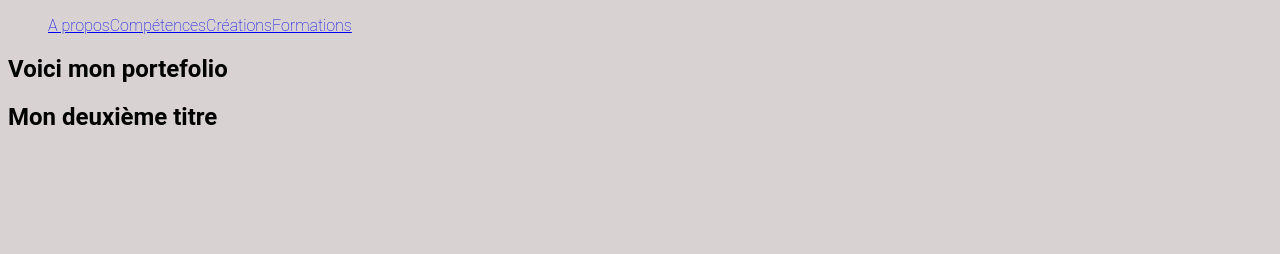
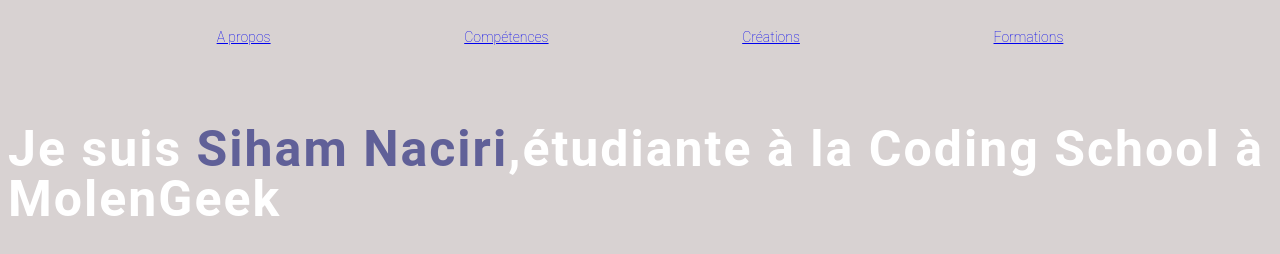
Before and after one commit to sihamnac/portefolio_siham_naciri, a plain HTML site: page index.html in a window 1280 px wide. Drawn offline with Linux system fonts and the light colour scheme.

Commit message:
header:h1

```diff
--- a/css/style.css
+++ b/css/style.css
@@ -1,19 +1,46 @@
+/* css navbar*/
 *{
     background-color: rgb(216, 210, 210);
+}
+html{
+    font-size: 14px;
     font-family: roboto;
+
+
 }
+
+
 nav{
-    text-color:rgb(40, 16, 16);
+    color:rgb(40, 16, 16);
     font-weight: lighter;
-    justify-content:right;
-    background-color: rgb(255, 255, 255);
 }
 nav ul{
+    color: black;
     display: flex;
     list-style: none;
+    justify-content: right;
+    justify-content: space-evenly;
+    padding: 15px;
+}
+header>h1{
+
+    color:white;
+    font-size: 50px;
+    line-height: 1;
+    letter-spacing: 2px;
+
+
 
 }
-nav lo{
-    padding-left: 1rem;
+header>h1>span{
+    color: rgb(96, 96, 152);
+
+
+
 
 }
+
+
+
+
+/* fin css navbar*/
--- a/index.html
+++ b/index.html
@@ -18,16 +18,13 @@
             <li><a href="./html/formations.html">Formations</a></li>
         </ul>
     </nav>
-
-
-
+    <img src="./" alt="">
+    <h1>Je suis <span>Siham Naciri</span>,étudiante à la Coding School à MolenGeek</h1>
 
 </header>
 
 <main>
     <section>
-        <h1>Voici mon portefolio</h1>
-        <h2>Mon deuxième titre</h2>
         <p>
         </p>
         <p>
```
